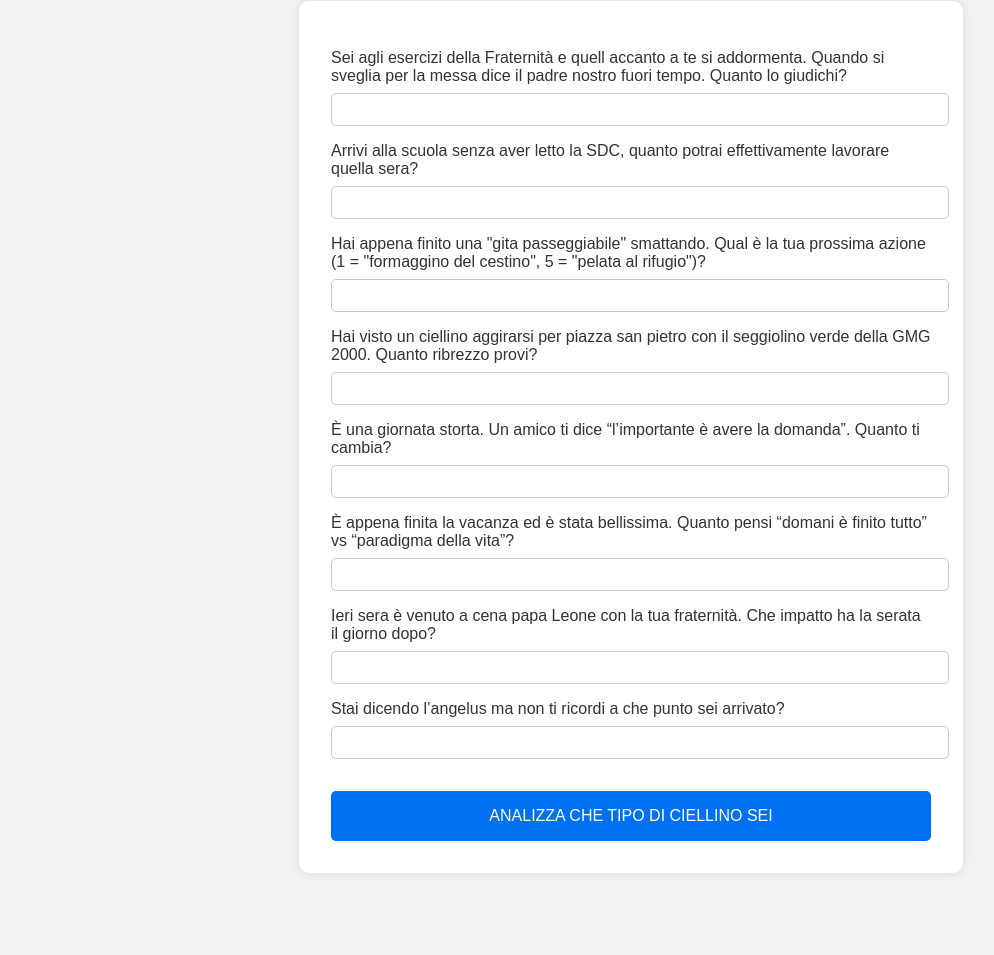
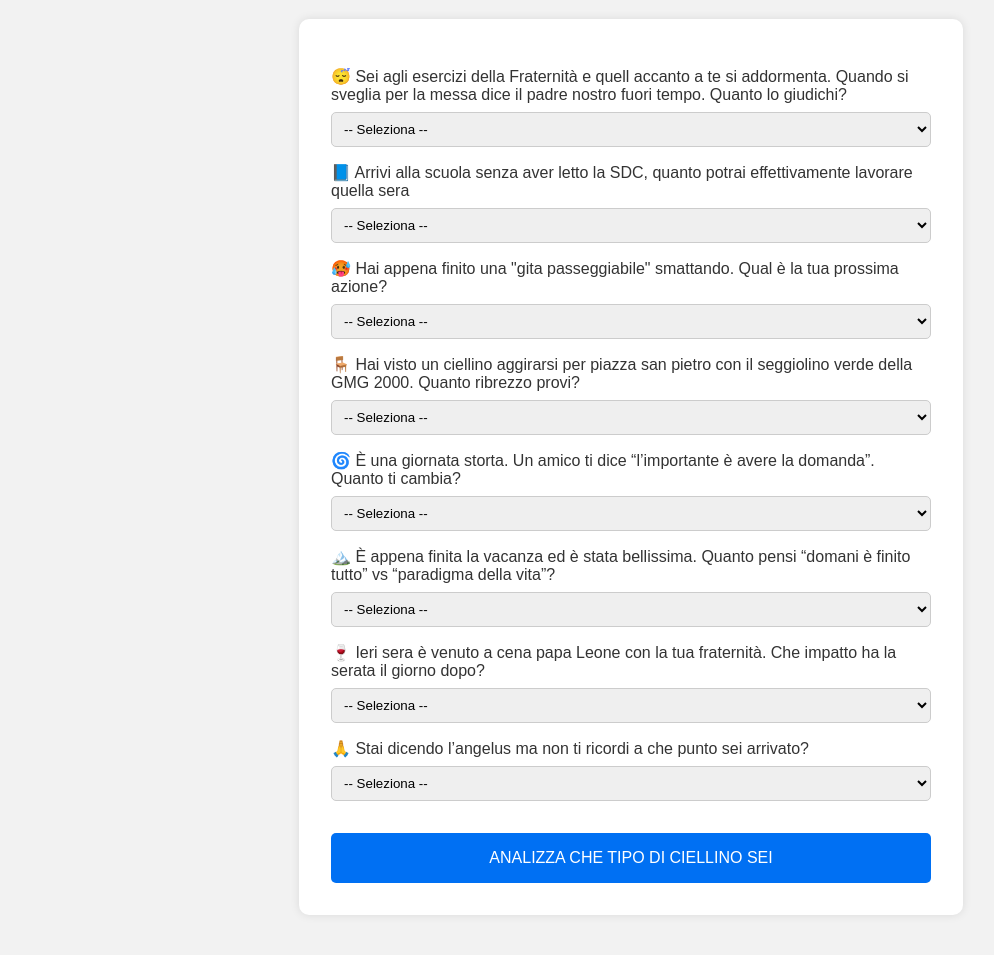
Before and after one commit to michicapi/questionario-radar, a plain HTML site: page index.html in a window 1280 px wide. Shown: the part 129-1084 px from the top of the page, without its empty margins (9-1003 px from the left). Before the commit the page ends 1042 px from the top, so only its background shows below. Drawn offline with nearby package versions, Linux system fonts and the light colour scheme.

Commit message:
Update index.html

```diff
--- a/index.html
+++ b/index.html
@@ -1,10 +1,10 @@
 <!DOCTYPE html>
 <html lang="it">
 <head>
-  <meta charset="UTF-8">
-  <meta name="viewport" content="width=device-width, initial-scale=1.0">
+  <meta charset="UTF-8" />
+  <meta name="viewport" content="width=device-width, initial-scale=1.0"/>
   <title>CALCOLOMETRO PALAFITTE 2025</title>
-  <script src="https://cdn.jsdelivr.net/npm/chart.js"></script>
+  https://cdn.jsdelivr.net/npm/chart.js
   <style>
     body {
       font-family: Arial, sans-serif;
@@ -29,7 +29,7 @@
       display: block;
       margin-top: 1rem;
     }
-    input[type="number"] {
+    select {
       width: 100%;
       padding: 0.5rem;
       margin-top: 0.5rem;
@@ -60,37 +60,85 @@
 <body>
   <h1>CALCOLOMETRO PALAFITTE 2025</h1>
   <form id="quizForm">
-    <label>Sei agli esercizi della Fraternità e quell accanto a te si addormenta. Quando si sveglia per la messa dice il padre nostro fuori tempo. Quanto lo giudichi?
-      <input type="number" name="q1" min="1" max="5" required>
-    </label>
+    <label for="moralismo1">😴 Sei agli esercizi della Fraternità e quell accanto a te si addormenta. Quando si sveglia per la messa dice il padre nostro fuori tempo. Quanto lo giudichi?</label>
+    <select name="moralismo1" id="moralismo1" required>
+      <option value="">-- Seleziona --</option>
+      <option value="1">1 - Nessun giudizio</option>
+      <option value="2">2</option>
+      <option value="3">3</option>
+      <option value="4">4</option>
+      <option value="5">5 - Eretico pubblico!</option>
+    </select>
 
-    <label>Arrivi alla scuola senza aver letto la SDC, quanto potrai effettivamente lavorare quella sera?
-      <input type="number" name="q2" min="1" max="5" required>
-    </label>
+    <label for="moralismo2">📘 Arrivi alla scuola senza aver letto la SDC, quanto potrai effettivamente lavorare quella sera </label>
+    <select name="moralismo2" id="moralismo2" required>
+      <option value="">-- Seleziona --</option>
+      <option value="1">1 - Con la Grazia tutto è possibile</option>
+      <option value="2">2</option>
+      <option value="3">3</option>
+      <option value="4">4</option>
+      <option value="5">5 - Niente, Netflix subito</option>
+    </select>
 
-    <label>Hai appena finito una "gita passeggiabile" smattando. Qual è la tua prossima azione (1 = "formaggino del cestino", 5 = "pelata al rifugio")?
-      <input type="number" name="q3" min="1" max="5" required>
-    </label>
+    <label for="borghesismo1">🥵 Hai appena finito una "gita passeggiabile" smattando. Qual è la tua prossima azione? </label>
+    <select name="borghesismo1" id="borghesismo1" required>
+      <option value="">-- Seleziona --</option>
+      <option value="1">1 - Formaggino e via</option>
+      <option value="2">2</option>
+      <option value="3">3</option>
+      <option value="4">4</option>
+      <option value="5">5 - Pelata al rifugio con orgoglio</option>
+    </select>
 
-    <label>Hai visto un ciellino aggirarsi per piazza san pietro con il seggiolino verde della GMG 2000. Quanto ribrezzo provi?
-      <input type="number" name="q4" min="1" max="5" required>
-    </label>
+    <label for="borghesismo2">🪑 Hai visto un ciellino aggirarsi per piazza san pietro con il seggiolino verde della GMG 2000. Quanto ribrezzo provi? </label>
+    <select name="borghesismo2" id="borghesismo2" required>
+      <option value="">-- Seleziona --</option>
+      <option value="1">1 - Nessuno, icona pop</option>
+      <option value="2">2</option>
+      <option value="3">3</option>
+      <option value="4">4</option>
+      <option value="5">5 - Non riesco a guardare</option>
+    </select>
 
-    <label>È una giornata storta. Un amico ti dice “l’importante è avere la domanda”. Quanto ti cambia?
-      <input type="number" name="q5" min="1" max="5" required>
-    </label>
+    <label for="cinismo1">🌀 È una giornata storta. Un amico ti dice “l’importante è avere la domanda”. Quanto ti cambia? </label>
+    <select name="cinismo1" id="cinismo1" required>
+      <option value="">-- Seleziona --</option>
+      <option value="1">1 - Mi commuovo</option>
+      <option value="2">2</option>
+      <option value="3">3</option>
+      <option value="4">4</option>
+      <option value="5">5 - Ma per favore...</option>
+    </select>
 
-    <label>È appena finita la vacanza ed è stata bellissima. Quanto pensi “domani è finito tutto” vs “paradigma della vita”?
-      <input type="number" name="q6" min="1" max="5" required>
-    </label>
+    <label for="cinismo2">🏔️ È appena finita la vacanza ed è stata bellissima. Quanto pensi “domani è finito tutto” vs “paradigma della vita”?</label>
+    <select name="cinismo2" id="cinismo2" required>
+      <option value="">-- Seleziona --</option>
+      <option value="1">1 - Domani è finito tutto</option>
+      <option value="2">2</option>
+      <option value="3">3</option>
+      <option value="4">4</option>
+      <option value="5">5 - Paradigma della vita</option>
+    </select>
 
-    <label>Ieri sera è venuto a cena papa Leone con la tua fraternità. Che impatto ha la serata il giorno dopo?
-      <input type="number" name="q7" min="1" max="5" required>
-    </label>
+    <label for="distrazione1">🍷 Ieri sera è venuto a cena papa Leone con la tua fraternità. Che impatto ha la serata il giorno dopo?</label>
+    <select name="distrazione1" id="distrazione1" required>
+      <option value="">-- Seleziona --</option>
+      <option value="1">1 - Mi sento diverso</option>
+      <option value="2">2</option>
+      <option value="3">3</option>
+      <option value="4">4</option>
+      <option value="5">5 - Chi era a cena?</option>
+    </select>
 
-    <label>Stai dicendo l’angelus ma non ti ricordi a che punto sei arrivato?
-      <input type="number" name="q8" min="1" max="5" required>
-    </label>
+    <label for="distrazione2">🙏 Stai dicendo l’angelus ma non ti ricordi a che punto sei arrivato? </label>
+    <select name="distrazione2" id="distrazione2" required>
+      <option value="">-- Seleziona --</option>
+      <option value="1">1 - Mai, prego come una macchina</option>
+      <option value="2">2</option>
+      <option value="3">3</option>
+      <option value="4">4</option>
+      <option value="5">5 - Sempre, è un mistero</option>
+    </select>
 
     <button type="submit">ANALIZZA CHE TIPO DI CIELLINO SEI</button>
   </form>
@@ -103,28 +151,24 @@
     const form = document.getElementById("quizForm");
     const radarContainer = document.getElementById("radarContainer");
     const ctx = document.getElementById("radarChart").getContext("2d");
-
     let radarChart;
 
-    form.addEventListener("submit", function(event) {
+    form.addEventListener("submit", function (event) {
       event.preventDefault();
 
       const data = new FormData(form);
-      const scores = [];
-      for (let pair of data.entries()) {
-        scores.push(parseInt(pair[1]));
+      const values = {};
+      for (let [key, value] of data.entries()) {
+        values[key] = parseInt(value);
       }
 
-      const labels = [
-        "Giudizio Fraterno",
-        "Preparazione alla Scuola",
-        "Resistenza alla Gita",
-        "Ribrezzo Estetico",
-        "Cambiamento Interiore",
-        "Post-Vacanza",
-        "Impatto Serate Epiche",
-        "Angelus Awareness"
-      ];
+      const moralismo = (values.moralismo1 + values.moralismo2) / 2;
+      const borghesismo = (values.borghesismo1 + values.borghesismo2) / 2;
+      const cinismo = (values.cinismo1 + values.cinismo2) / 2;
+      const distrazione = (values.distrazione1 + values.distrazione2) / 2;
+
+      const labels = ["Moralismo", "Borghesismo", "Cinismo", "Distrazione"];
+      const scores = [moralismo, borghesismo, cinismo, distrazione];
 
       if (radarChart) radarChart.destroy();
 
@@ -143,12 +187,13 @@
         },
         options: {
           responsive: true,
-          scale: {
-            ticks: {
-              beginAtZero: true,
+          scales: {
+            r: {
               min: 1,
               max: 5,
-              stepSize: 1
+              ticks: {
+                stepSize: 1
+              }
             }
           }
         }
@@ -158,4 +203,3 @@
     });
   </script>
 </body>
-</html>
```
